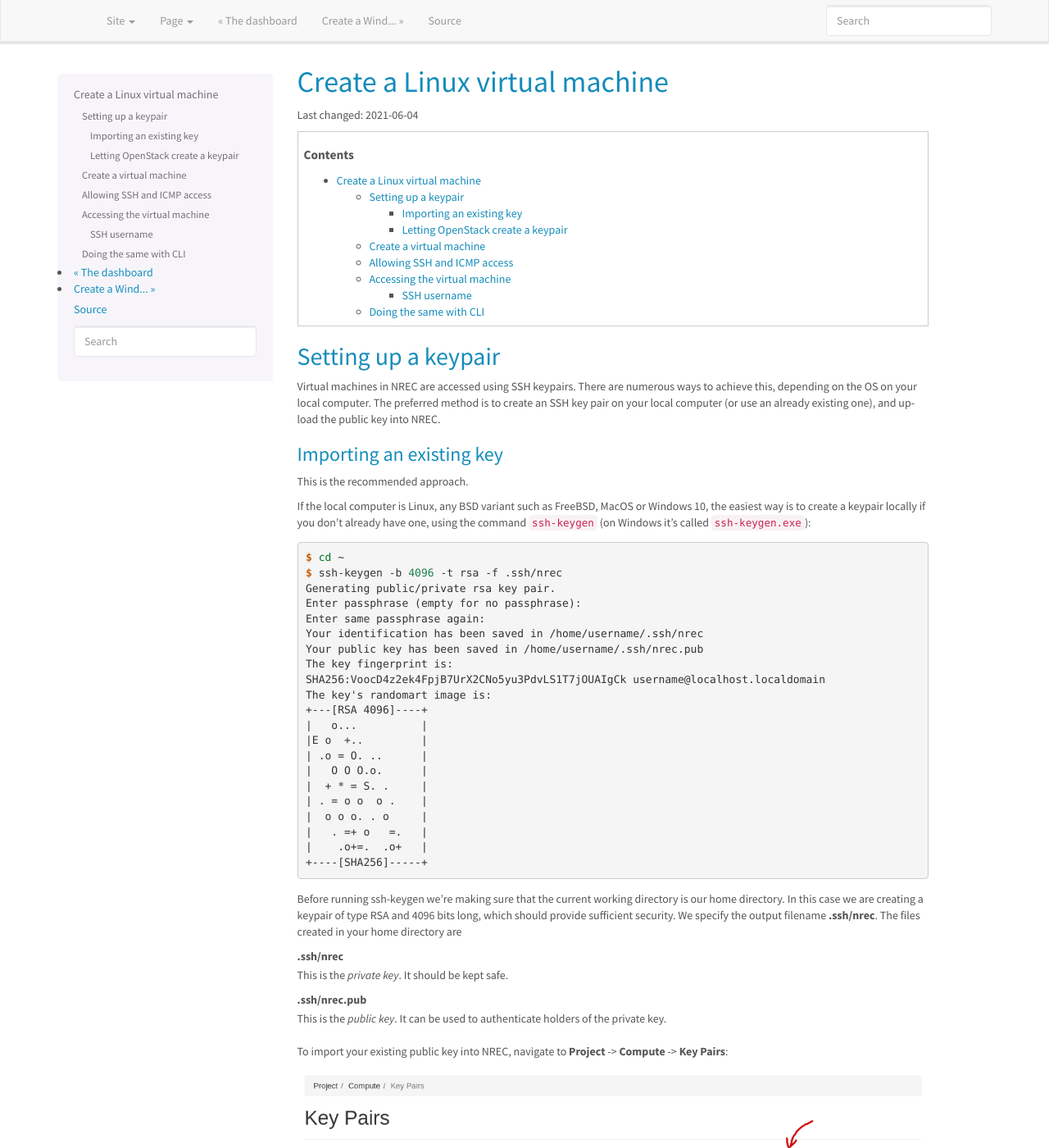
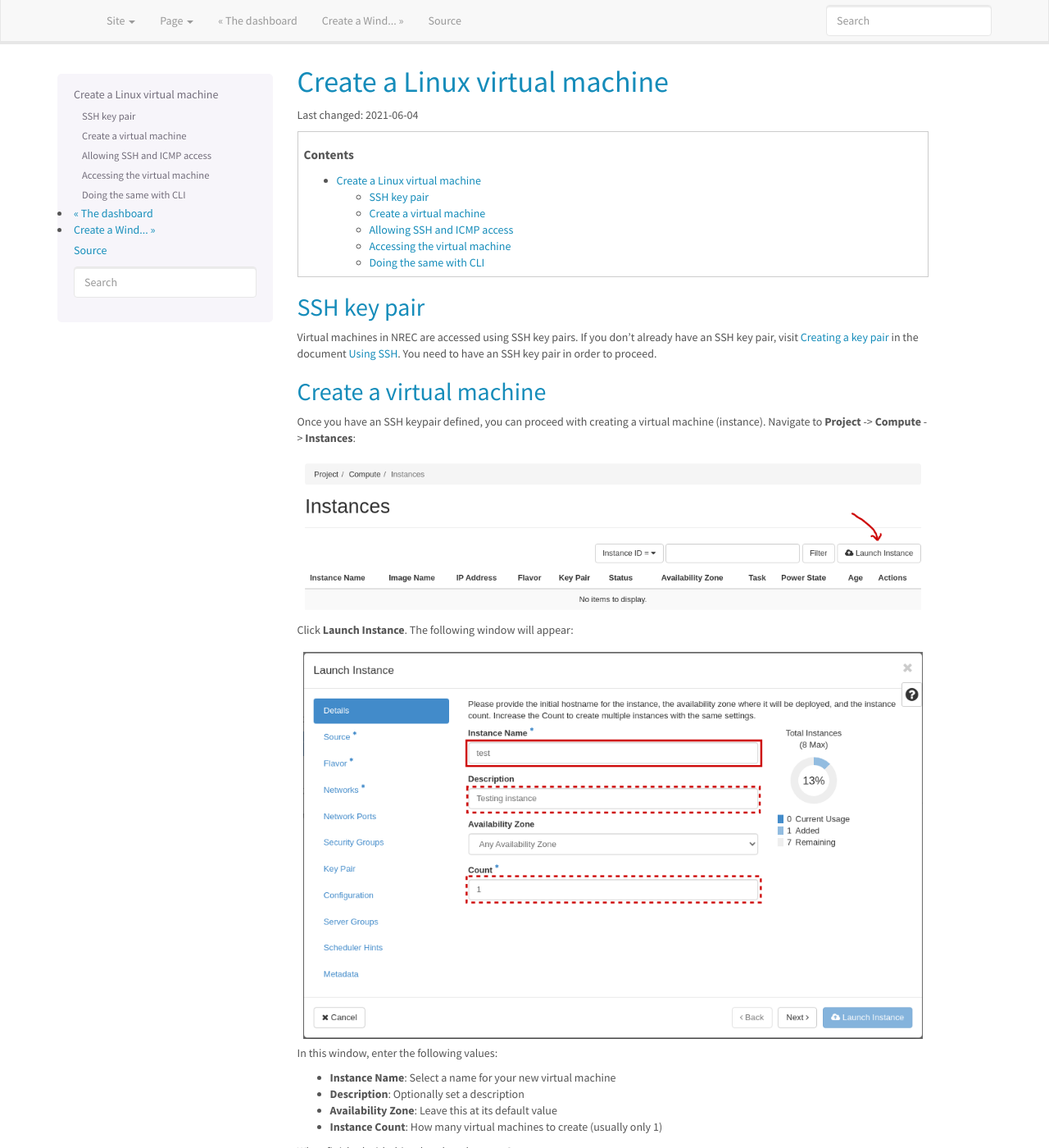
Before and after one commit to norcams/docs-enduser, a Sphinx documentation site: the page built from docs/create-virtual-machine.rst, in a window 1280 px wide and 1400 px high. Shown: the whole window at 82% size. Built offline with Sphinx 7.4.7, drawn with Linux system fonts in a browser that asks for light colours; some of the changed text lies outside the part shown.

Commit message:
ssh linux vm

```diff
--- a/docs/create-virtual-machine.rst
+++ b/docs/create-virtual-machine.rst
@@ -9,137 +9,18 @@ Last changed: |date|
 
 .. _Security Groups: security-groups.html
 .. _the default security group: security-groups.html#the-default-security-group
-
-Setting up a keypair
---------------------
-
-Virtual machines in NREC are accessed using SSH keypairs. There are
-numerous ways to achieve this, depending on the OS on your local
-computer. The preferred method is to create an SSH key pair on your
-local computer (or use an already existing one), and upload the public
-key into NREC.
+.. _Using SSH: ssh.html
+.. _Creating a key pair: ssh.html#creating-a-key-pair
+.. _Connecting to the instance: ssh.html#connecting-to-the-instance
 
 
-Importing an existing key
-~~~~~~~~~~~~~~~~~~~~~~~~~
+SSH key pair
+------------
 
-This is the recommended approach.
-
-If the local computer is Linux, any BSD variant such as FreeBSD, MacOS
-or Windows 10, the easiest way is to create a keypair locally if you
-don't already have one, using the command ``ssh-keygen`` (on Windows
-it's called ``ssh-keygen.exe``):
-
-.. code-block:: console
-
-  $ cd ~
-  $ ssh-keygen -b 4096 -t rsa -f .ssh/nrec
-  Generating public/private rsa key pair.
-  Enter passphrase (empty for no passphrase):
-  Enter same passphrase again:
-  Your identification has been saved in /home/username/.ssh/nrec
-  Your public key has been saved in /home/username/.ssh/nrec.pub
-  The key fingerprint is:
-  SHA256:VoocD4z2ek4FpjB7UrX2CNo5yu3PdvLS1T7jOUAIgCk username@localhost.localdomain
-  The key's randomart image is:
-  +---[RSA 4096]----+
-  |   o...          |
-  |E o  +..         |
-  | .o = O. ..      |
-  |   O O O.o.      |
-  |  + * = S. .     |
-  | . = o o  o .    |
-  |  o o o. . o     |
-  |   . =+ o   =.   |
-  |    .o+=.  .o+   |
-  +----[SHA256]-----+
-
-Before running ssh-keygen we're making sure that the current working
-directory is our home directory. In this case we are creating a
-keypair of type RSA and 4096 bits long, which should provide
-sufficient security. We specify the output filename **.ssh/nrec**. The
-files created in your home directory are
-
-**.ssh/nrec**
-  This is the *private key*. It should be kept safe.
-
-**.ssh/nrec.pub**
-  This is the *public key*. It can be used to authenticate holders of
-  the private key.
-
-To import your existing public key into NREC, navigate to **Project**
--> **Compute** -> **Key Pairs**:
-
-.. figure:: images/dashboard-access-and-security-01.png
-   :align: center
-   :alt: Project -> Compute -> Key Pairs
-
-Click on **Import Key Pair**. In the dialog that appears, fill out the
-following:
-
-* **Key Pair Name**: Give the key pair a proper name, so you remember
-  what it is and where it can be accessed from (here: "homeoffice")
-
-* **Key Type**: Choose "SSH Key" from the drop-down menu
-
-* Either use **Choose File** and find the **.ssh/nrec.pub** file, or
-  cut & paste the contents of **.ssh/nrec.pub** into the "Public Key"
-  field
-
-.. figure:: images/dashboard-import-keypair-01.png
-   :align: center
-   :alt: Dashboard - Import an SSH keypair
-
-Click "Import Key Pair" and the key is saved:
-
-.. figure:: images/dashboard-keypairs-01.png
-   :align: center
-   :alt: Dashboard - View keypairs
-
-
-Letting OpenStack create a keypair
-~~~~~~~~~~~~~~~~~~~~~~~~~~~~~~~~~~
-
-You can let OpenStack create a keypair for you, if you don't wish to
-create one locally or use an existing one. Navigate to **Project**
--> **Compute** -> **Key Pairs**:
-
-.. figure:: images/dashboard-access-and-security-03.png
-   :align: center
-   :alt: Dashboard - Access & Security
-
-Click on **Create Key Pair**:
-
-.. figure:: images/dashboard-create-keypair-01.png
-   :align: center
-   :alt: Dashboard - Create an SSH keypair
-
-Choose a name for you key pair (here: "nrec"), select "SSH Key" from
-the **Key Type** drop-down menu, and click **Create Key Pair**. The newly
-created private key will be downloaded by the browser automatically as
-**<name>.pem** (here: "nrec.pem").
-
-The name of the downloaded file is based on the name you provided
-earlier. In this example the file is called "nrec.pem" as "nrec" was
-provided as the keypair name. Remember to restrict the access to the
-private key, as SSH will refuse to use unless it's properly
-protected:
-
-.. code-block:: console
-
-  $ chmod 0600 nrec.pem
-
-In order to use the downloaded private key, use the **-i** option to
-ssh, like this (example for "nrec.pem" above):
-
-.. code-block:: console
-
-  $ ssh -i nrec.pem -l <username> <virtual-machine>
-
-Replace "<virtual-machine>" with the name or IP of the virtual machine
-that this keypair is assigned to, and "<username>" with the username
-for which the SSH key is added to authorized_keys. For more info, see
-`Accessing the virtual machine`_.
+Virtual machines in NREC are accessed using SSH key pairs. If you
+don't already have an SSH key pair, visit `Creating a key pair`_ in
+the document `Using SSH`_. You need to have an SSH key pair in order
+to proceed.
 
 
 Create a virtual machine
@@ -334,41 +215,8 @@ reachable from the Internet:
   rtt min/avg/max/mdev = 5.965/6.170/6.570/0.244 ms
 
 You can log in to the virtual machine using the SSH key assigned to
-the virtual machine. In case you let OpenStack create the keypair for
-you (example with "nrec.pem" above):
-
-.. code-block:: console
-
-  $ ssh -i nrec.pem centos@2001:700:2:8301::1366
-
-  [centos@test ~]$ uname -sr
-  Linux 4.18.0-240.10.1.el8_3.x86_64
-
-  [centos@test ~]$ sudo -i
-
-  [root@test ~]# whoami
-  root
-
-SSH username
-~~~~~~~~~~~~
-
-Each image has its own default user, for which the SSH public key is
-added to its SSH authorized_keys file. This varies with each image,
-at the discretion of the image vendor. The most common are:
-
-============== ==============
-Image          User
-============== ==============
-**CentOS**     ``centos``
-**Fedora**     ``fedora``
-**Ubuntu**     ``ubuntu``
-**Debian**     ``debian``
-**RHEL**       ``cloud-user``
-**CirrOS**     ``cirros``
-============== ==============
-
-This is a non-exhaustive list. For images not listed here, consult the
-image vendor's documentation.
+the virtual machine. For more information, visit `Connecting to the
+instance`_ in the document `Using SSH`_.
 
 
 Doing the same with CLI
```
